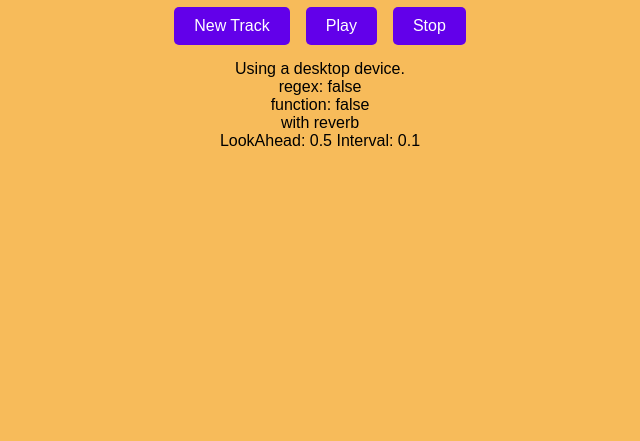
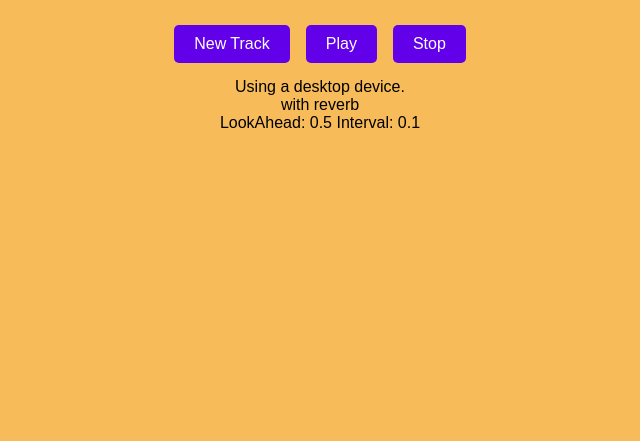
Before and after one commit to JRPedrosa/MusicGen, a plain HTML site: page index.html in a window 1280 px wide. Shown: the part 359-800 px from the top of the page, without its empty margins (320-960 px from the left). Drawn offline with nearby package versions, Linux system fonts and the light colour scheme.

Commit message:
before refactor

```diff
--- a/chordGen.js
+++ b/chordGen.js
@@ -1,6 +1,6 @@
-import { commonProgressions, chordsInC } from './constants.js';
+import { commonProgressions, allChords } from './constants.js';
 
-export const generateChords = () => {
+export const generateChords = (key) => {
   const selectedProgression = [
     ...commonProgressions[
       Math.floor(Math.random() * commonProgressions.length)
@@ -15,7 +15,7 @@ export const generateChords = () => {
 
     chords.push({
       time: chordTime,
-      notes: chordsInC.C[chordSymbol],
+      notes: allChords[key][chordSymbol],
       duration: '1n',
       name: chordSymbol,
     });
--- a/constants.js
+++ b/constants.js
@@ -1,30 +1,84 @@
-export const chordsInC = {
+export const allChords = {
   C: {
-    I: ['C2', 'E2', 'C3', 'G3', 'B3'], // C major
-    ii: ['D2', 'A2', 'D3', 'F3', 'C4'], // D minor
-    iii: ['E2', 'B2', 'E3', 'G3', 'D4'], // E minor
-    IV: ['F2', 'C3', 'F3', 'A3', 'E4'], // F major
-    V: ['G2', 'D3', 'G3', 'B3', 'D4'], // G major
-    vi: ['A2', 'E3', 'A3', 'G4', 'C4'], // A minor
-    /* vii: ['B3', 'D4', 'F4'], // B diminished */
+    I: ['C2', 'E2', 'C3', 'G3', 'B3'],
+    ii: ['D2', 'A2', 'D3', 'F3', 'C4'],
+    iii: ['E2', 'B2', 'E3', 'G3', 'D4'],
+    IV: ['F2', 'C3', 'F3', 'A3', 'E4'],
+    V: ['G2', 'D3', 'G3', 'B3', 'D4'],
+    vi: ['A2', 'E3', 'A3', 'G4', 'C4'],
+  },
+  G: {
+    I: ['G2', 'D3', 'G3', 'B3', 'F#4'],
+    ii: ['A2', 'E3', 'A3', 'G4', 'C4'],
+    iii: ['B2', 'F#2', 'B3', 'D3', 'A4'],
+    IV: ['C2', 'E2', 'C3', 'G3', 'B3'],
+    V: ['D2', 'A2', 'D3', 'F#3', 'A4'],
+    vi: ['E2', 'B2', 'E3', 'G3', 'D4'],
+  },
+  D: {
+    I: ['D2', 'A2', 'D3', 'F#3', 'C#4'],
+    ii: ['E2', 'B2', 'E3', 'G3', 'D4'],
+    iii: ['F#2', 'C#3', 'F#3', 'A3', 'E4'],
+    IV: ['G2', 'D3', 'G3', 'B3', 'F#4'],
+    V: ['A2', 'E2', 'A3', 'C#3', 'E4'],
+    vi: ['B2', 'F#3', 'B3', 'D3', 'A4'],
+  },
+  A: {
+    I: ['A2', 'E2', 'A3', 'C#3', 'G#4'],
+    ii: ['B2', 'F#2', 'B3', 'D3', 'A4'],
+    iii: ['C#2', 'G#2', 'C#3', 'E3', 'B4'],
+    IV: ['D2', 'A2', 'D3', 'F#3', 'C#4'],
+    V: ['E2', 'B2', 'E3', 'G#3', 'B4'],
+    vi: ['F#2', 'C#2', 'F#3', 'A3', 'E4'],
   },
 };
 
 export const settings = {
-  scale: [
-    'C4',
-    'D4',
-    'E4',
-    'F4',
+  allScales: {
+    C: ['C4', 'D4', 'E4', 'F4', 'G4', 'A4', 'B4', 'C5', 'D5', 'E5', 'F5', 'G5'], // C Major
+    G: [
       'G4',
       'A4',
       'B4',
       'C5',
       'D5',
       'E5',
-    'F5',
+      'F#5',
       'G5',
-  ],
+      'A5',
+      'B5',
+      'C6',
+      'D6',
+    ], // G Major
+    D: [
+      'D4',
+      'E4',
+      'F#4',
+      'G4',
+      'A4',
+      'B4',
+      'C#5',
+      'D5',
+      'E5',
+      'F#5',
+      'G5',
+      'A5',
+    ], // D Major
+    A: [
+      'A4',
+      'B4',
+      'C#5',
+      'D5',
+      'E5',
+      'F#5',
+      'G#5',
+      'A5',
+      'B5',
+      'C#6',
+      'D6',
+      'E6',
+    ], // A Major
+  },
   durations: ['4n', '2n', '4n'],
 };
 
@@ -33,7 +87,8 @@ export const commonProgressions = [
   ['ii', 'V', 'I', 'vi'],
   ['vi', 'V', 'IV', 'V'],
   ['vi', 'IV', 'V', 'iii'],
-  ['I', 'IV', 'V', 'IV'],
+  ['I', 'V', 'vi', 'IV'],
+  ['vi', 'ii', 'V', 'iii'],
 ];
 
 export const kickPattern = [
--- a/index.html
+++ b/index.html
@@ -18,12 +18,9 @@
       <button id="stop">Stop</button>
     </div>
     <div class="ismobile"></div>
-    <div class="optimization"></div>
-    <div class="bench"></div>
     <div class="cpu"></div>
-    <div class="regex"></div>
-    <div class="function"></div>
     <div class="reverb"></div>
     <div class="latency"></div>
+    <div class="bench"></div>
   </body>
 </html>
--- a/main.js
+++ b/main.js
@@ -40,16 +40,7 @@ window.addEventListener('beforeunload', () => {
 
 document.addEventListener('DOMContentLoaded', () => {
   const isMobileTextDiv = document.querySelector('.ismobile');
-  const regexDiv = document.querySelector('.regex');
-  const functionDiv = document.querySelector('.function');
-
-  const isMobileRegEx = /iPhone|iPad|iPod|Android/i.test(navigator.userAgent);
-  const isMobileFunction = isMobileDevice();
-
-  regexDiv.textContent = `regex: ${isMobileRegEx}`;
-  functionDiv.textContent = `function: ${isMobileFunction}`;
-
-  if (isMobileRegEx || isMobileFunction) {
+  if (isMobileDevice()) {
     isMobileTextDiv.textContent = 'Using a mobile device.';
   } else {
     isMobileTextDiv.textContent = 'Using a desktop device.';
--- a/melodyGen.js
+++ b/melodyGen.js
@@ -1,6 +1,6 @@
 import { settings } from './constants.js';
 
-export const generateMelody = (chords, chordTime) => {
+export const generateMelody = (chords, chordTime, key) => {
   let melodyTime = 0;
   const melody = [];
   let lastNoteWasOutOfChord = false;
@@ -13,7 +13,7 @@ export const generateMelody = (chords, chordTime) => {
     const currentChord = chords[currentChordIndex].notes;
 
     // Filter the scale to only include notes that share the same first letter as the current chord's notes
-    const filteredScaleNotesInChord = settings.scale.filter((note) => {
+    const filteredScaleNotesInChord = settings.allScales[key].filter((note) => {
       const noteRoot = note.charAt(0); // Get the first letter of the note (C, D, E, etc.)
       return currentChord.some((chordNote) => chordNote.charAt(0) === noteRoot); // Check if the note's root matches the chord's root
     });
@@ -21,14 +21,16 @@ export const generateMelody = (chords, chordTime) => {
     let note;
     let isOutOfChord = false;
     if (!lastNoteWasOutOfChord && Math.random() < 0.5) {
-      const filteredScaleNotesOutChord = settings.scale.filter((note) => {
-        const noteRoot = note.charAt(0); // Get the first letter of the note (C, D, E, etc.)
-        return currentChord.every(
-          (chordNote) => chordNote.charAt(0) !== noteRoot,
-        ); // Check if the note's root matches the chord's root
-      });
+      const filteredScaleNotesOutChord = settings.allScales[key].filter(
+        (note) => {
+          const noteRoot = note.charAt(0); // Get the first letter of the note (C, D, E, etc.)
+          return currentChord.every(
+            (chordNote) => chordNote.charAt(0) !== noteRoot,
+          ); // Check if the note's root matches the chord's root
+        },
+      );
 
-      note = getClosestNoteInChord(lastNote, filteredScaleNotesOutChord);
+      note = getClosestNoteInChord(lastNote, filteredScaleNotesOutChord, key);
 
       isOutOfChord = true;
     } else {
@@ -36,7 +38,7 @@ export const generateMelody = (chords, chordTime) => {
       //   note = currentChord[Math.floor(Math.random() * currentChord.length)];
 
       if (lastNoteWasOutOfChord || Math.random() < 0.8) {
-        note = getClosestNoteInChord(lastNote, filteredScaleNotesInChord);
+        note = getClosestNoteInChord(lastNote, filteredScaleNotesInChord, key);
       } else {
         note =
           filteredScaleNotesInChord[
@@ -53,6 +55,10 @@ export const generateMelody = (chords, chordTime) => {
       : settings.durations[
           Math.floor(Math.random() * settings.durations.length)
         ];
+
+    console.log('## currentChord', currentChord);
+    console.log('## note', note);
+    console.log('## isOutOfChord', isOutOfChord);
 
     melody.push({
       time: melodyTime,
@@ -72,7 +78,7 @@ export const generateMelody = (chords, chordTime) => {
   return { melody, melodyTime };
 };
 
-const getClosestNoteInChord = (lastNote, scaleToUse) => {
+const getClosestNoteInChord = (lastNote, scaleToUse, key) => {
   let indexOfNote = scaleToUse.findIndex((ele) => ele === lastNote);
   const upOrDown = Math.random() < 0.5 ? -1 : 1;
   let finalIndex;
@@ -86,15 +92,15 @@ const getClosestNoteInChord = (lastNote, scaleToUse) => {
   }
 
   if (indexOfNote === -1 && lastNote !== undefined) {
-    let newIndex = settings.scale.findIndex((ele) => ele === lastNote);
+    let newIndex = settings.allScales[key].findIndex((ele) => ele === lastNote);
     if (newIndex === 0) {
       finalIndex = 1;
-    } else if (newIndex === settings.scale.length - 1) {
-      finalIndex = settings.scale.length - 2;
+    } else if (newIndex === settings.allScales[key].length - 1) {
+      finalIndex = settings.allScales[key].length - 2;
     } else {
       finalIndex = newIndex + upOrDown;
     }
-    return settings.scale[finalIndex];
+    return settings.allScales[key][finalIndex];
   } else {
     if (indexOfNote === 0) {
       finalIndex = 1;
--- a/trackGenerator.js
+++ b/trackGenerator.js
@@ -3,6 +3,7 @@ import {
   kickPattern,
   snarePattern,
   hiHatPattern,
+  allChords,
 } from './constants.js';
 import {
   allMelodySynths,
@@ -22,6 +23,7 @@ let drumSequence;
 let kickSequence;
 let snareSequence;
 let hiHatSequence;
+let key;
 
 export const generateNewTrack = () => {
   disposeAll();
@@ -33,11 +35,15 @@ export const generateNewTrack = () => {
   if (hiHatSequence) hiHatSequence.dispose();
 
   //Set Tempo
-  Tone.Transport.bpm.value = Math.floor(Math.random() * 70) + 70; // Tempo between 70/140 bpm
+  Tone.Transport.bpm.value = Math.floor(Math.random() * 60) + 80;
+
+  //Choose key
+  const randIndex = Math.floor(Math.random() * Object.keys(allChords).length);
+  key = Object.keys(allChords)[randIndex];
 
   //Choose a melody synth
-  const randIndex = Math.floor(Math.random() * allMelodySynths.length);
-  melodySynth = allMelodySynths[randIndex].sound;
+  const randIndex1 = Math.floor(Math.random() * allMelodySynths.length);
+  melodySynth = allMelodySynths[randIndex1].sound;
 
   // Set Volumes
   chordSynth.volume.value = -12;
@@ -58,10 +64,10 @@ export const generateNewTrack = () => {
   }
 
   //Generate chords
-  const { chords, chordTime } = generateChords();
+  const { chords, chordTime } = generateChords(key);
 
   //Generate Melody
-  const { melody, melodyTime } = generateMelody(chords, chordTime);
+  const { melody, melodyTime } = generateMelody(chords, chordTime, key);
 
   console.log(chords.map((c) => c.name));
   console.log('melody', melody);
@@ -112,8 +118,9 @@ export const generateNewTrack = () => {
   hiHatSequence.loopEnd = '1m';
 
   console.log('New track generated:', settings);
-  console.log('melodySynth', allMelodySynths[randIndex].name);
+  console.log('melodySynth', allMelodySynths[randIndex1].name);
   console.log('Tempo', Tone.Transport.bpm.value);
+  console.log('## key', key);
 };
 
 function disposeAll() {
```
Lines whose indentation alone changed are shown as unchanged.
